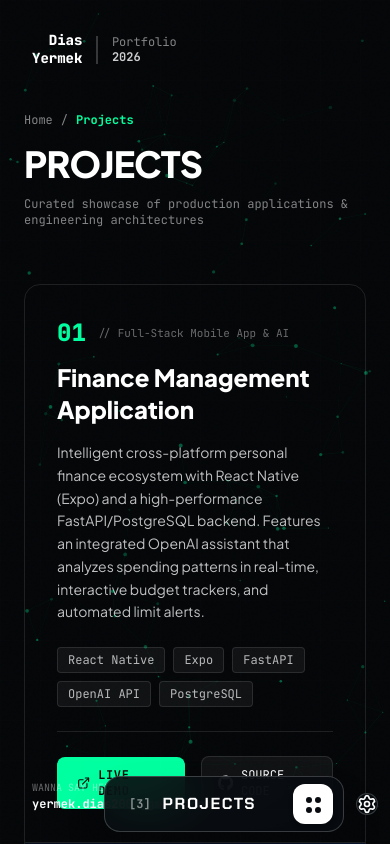
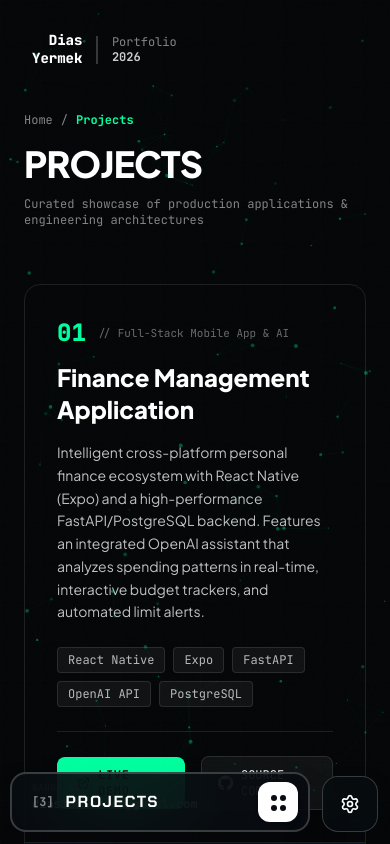
Before and after one commit to Daelijek/daelijekPortfolio, a Next.js app: page /projects in a window 390 px wide. Shown: the top 844 px of the page. Built offline with nearby package versions, Linux system fonts and the light colour scheme.

Commit message:
feat: improve menu animation, fix layout shifts and sync contacts

```diff
--- a/src/components/footer/FloatingFooter.jsx
+++ b/src/components/footer/FloatingFooter.jsx
@@ -36,12 +36,12 @@ export default function FloatingFooter() {
       <div className="pointer-events-auto">
         <p className="text-[10px] text-white/40 leading-tight uppercase">Wanna Say Hello?</p>
         <a
-          href="mailto:yermek.dias2004@gmail.com"
+          href="mailto:dias1605ermek@gmail.com"
           onMouseEnter={playHover}
           onClick={playClick}
           className="text-white hover:text-[var(--accent-color)] font-bold transition-colors block mt-0.5"
         >
-          yermek.dias2004@gmail.com
+          dias1605ermek@gmail.com
         </a>
       </div>
 
--- a/src/components/navigation/NavHeader.jsx
+++ b/src/components/navigation/NavHeader.jsx
@@ -1,6 +1,6 @@
 'use client';
 
-import React, { useState, useEffect } from 'react';
+import React, { useState, useEffect, useRef } from 'react';
 import Link from 'next/link';
 import { usePathname } from 'next/navigation';
 import { motion, AnimatePresence } from 'framer-motion';
@@ -22,6 +22,8 @@ export default function NavHeader() {
   const { theme, setTheme, soundEnabled, setSoundEnabled, lang, setLang, perfTier, setPerfTier, playHover, playClick } = useThemeAudio();
   const [isMenuOpen, setIsMenuOpen] = useState(false);
   const [isSettingsOpen, setIsSettingsOpen] = useState(false);
+  const menuRef = useRef(null);
+  const settingsRef = useRef(null);
 
   // Close menus on route change
   useEffect(() => {
@@ -29,12 +31,38 @@ export default function NavHeader() {
     setIsSettingsOpen(false);
   }, [pathname]);
 
+  // Handle outside click & escape key
+  useEffect(() => {
+    const handleClickOutside = (e) => {
+      if (menuRef.current && !menuRef.current.contains(e.target)) {
+        setIsMenuOpen(false);
+      }
+      if (settingsRef.current && !settingsRef.current.contains(e.target)) {
+        setIsSettingsOpen(false);
+      }
+    };
+    const handleKeyDown = (e) => {
+      if (e.key === 'Escape') {
+        setIsMenuOpen(false);
+        setIsSettingsOpen(false);
+      }
+    };
+    document.addEventListener('mousedown', handleClickOutside);
+    document.addEventListener('keydown', handleKeyDown);
+    return () => {
+      document.removeEventListener('mousedown', handleClickOutside);
+      document.removeEventListener('keydown', handleKeyDown);
+    };
+  }, []);
+
   const navLinks = [
     { href: '/', index: '1', label: 'Home' },
     { href: '/about', index: '2', label: 'About' },
     { href: '/projects', index: '3', label: 'Projects' },
     { href: '/contact', index: '4', label: 'Contact' },
   ];
+
+  const currentNav = navLinks.find((l) => l.href === pathname) || navLinks[0];
 
   return (
     <>
@@ -67,56 +95,50 @@ export default function NavHeader() {
         </header>
       )}
 
-      {/* Bottom Right Controls: Aligned strictly to bottom level of left block */}
-      <div className="fixed bottom-3 sm:bottom-4 lg:bottom-5 right-3 sm:right-4 lg:right-5 z-40 flex items-center gap-3 font-mono select-none">
-        {/* Navigation Menu Capsule Button & Expandable Modal */}
-        <div className="relative">
-          {/* Collapsed Button (Rendered when menu is closed) */}
-          {!isMenuOpen && (
-            <button
-              onClick={() => {
-                playClick();
-                setIsMenuOpen(true);
-                if (isSettingsOpen) setIsSettingsOpen(false);
-              }}
-              onMouseEnter={playHover}
-              className="group flex items-center justify-between min-w-[240px] sm:min-w-[270px] pl-6 pr-2.5 h-14 sm:h-16 rounded-2xl sm:rounded-3xl bg-[#080C10]/90 backdrop-blur-xl border border-white/20 hover:border-[var(--accent-border)] transition-all shadow-2xl"
-              aria-label="Open navigation menu"
+      {/* Bottom Right Controls: Aligned strictly to bottom line */}
+      <div className="fixed bottom-3 sm:bottom-4 lg:bottom-5 right-3 sm:right-4 lg:right-5 z-40 flex items-end gap-3 font-mono select-none">
+        {/* Navigation Menu Capsule & Expandable Curtain */}
+        <div ref={menuRef} className="relative w-[300px] xs:w-[330px] sm:w-[360px]">
+          <div
+            className={`w-full rounded-2xl sm:rounded-3xl backdrop-blur-2xl transition-colors duration-300 font-mono select-none overflow-hidden border-2 ${
+              isMenuOpen
+                ? 'bg-[#04080A]/95 border-[var(--accent-color)] shadow-[0_0_50px_var(--accent-glow)]'
+                : 'bg-[#080C10]/90 border-white/20 hover:border-[var(--accent-border)] shadow-2xl'
+            }`}
           >
-              {/* Index & Label */}
-              <div className="flex items-center gap-3">
-                <span className="text-xs sm:text-sm text-white/50 font-mono font-bold">
-                  [{navLinks.find((l) => l.href === pathname)?.index || '1'}]
-                </span>
-                <span className="text-base sm:text-lg font-black tracking-widest text-white uppercase font-display">
-                  {navLinks.find((l) => l.href === pathname)?.label || 'Home'}
-                </span>
-              </div>
-
-              {/* White Rounded Square Matrix Icon */}
-              <div className="w-10 h-10 sm:w-11 sm:h-11 rounded-xl sm:rounded-2xl bg-white flex items-center justify-center shadow-md group-hover:scale-105 transition-transform shrink-0">
-                <div className="grid grid-cols-2 gap-1 w-3.5 h-3.5 items-center justify-center">
-                  <span className="w-1.5 h-1.5 rounded-full bg-[#080C10]" />
-                  <span className="w-1.5 h-1.5 rounded-full bg-[#080C10]" />
-                  <span className="w-1.5 h-1.5 rounded-full bg-[#080C10]" />
-                  <span className="w-1.5 h-1.5 rounded-full bg-[#080C10]" />
-                </div>
-              </div>
-            </button>
-          )}
-
-          {/* Expanded Navigation Menu Card (Expands smoothly upwards) */}
-          <AnimatePresence>
+            {/* Expanded Content (Expands upwards like a curtain) */}
+            <AnimatePresence initial={false}>
               {isMenuOpen && (
                 <motion.div
-                initial={{ opacity: 0, scale: 0.94, y: 15 }}
-                animate={{ opacity: 1, scale: 1, y: 0 }}
-                exit={{ opacity: 0, scale: 0.94, y: 15 }}
-                transition={{ type: 'spring', damping: 26, stiffness: 280 }}
-                className="absolute right-0 bottom-0 w-88 sm:w-96 bg-[#04080A]/95 backdrop-blur-2xl border-2 border-[var(--accent-color)] rounded-3xl p-5 sm:p-6 shadow-[0_0_50px_var(--accent-glow)] font-mono z-50 flex flex-col gap-4 select-none"
+                  key="curtain-content"
+                  initial={{ height: 0, opacity: 0 }}
+                  animate={{
+                    height: 'auto',
+                    opacity: 1,
+                    transition: {
+                      height: { duration: 0.52, ease: [0.22, 1, 0.36, 1] },
+                      opacity: { duration: 0.4, ease: 'easeOut', delay: 0.05 },
+                    },
+                  }}
+                  exit={{
+                    height: 0,
+                    opacity: 0,
+                    transition: {
+                      height: { duration: 0.42, ease: [0.32, 0, 0.2, 1] },
+                      opacity: { duration: 0.25, ease: 'easeIn' },
+                    },
+                  }}
+                  className="overflow-hidden"
+                >
+                  <motion.div
+                    initial={{ y: 14, opacity: 0 }}
+                    animate={{ y: 0, opacity: 1 }}
+                    exit={{ y: 8, opacity: 0 }}
+                    transition={{ duration: 0.45, ease: [0.22, 1, 0.36, 1] }}
+                    className="p-4 sm:p-5 pb-3 flex flex-col gap-3.5 sm:gap-4"
                   >
                     {/* 1. Header */}
-                <div className="flex items-start justify-between border-b border-white/10 pb-3">
+                    <div className="flex items-start justify-between border-b border-white/10 pb-2.5">
                       <div>
                         <h3 className="text-xl sm:text-2xl font-black text-white uppercase tracking-wider font-display">
                           Menu
@@ -131,44 +153,44 @@ export default function NavHeader() {
                     </div>
 
                     {/* 2. Quick Connect Socials (2x2 Grid) */}
-                <div className="grid grid-cols-2 gap-2.5 text-xs">
+                    <div className="grid grid-cols-2 gap-2 text-xs">
                       <a
                         href="https://www.linkedin.com/in/dias-yermek/"
                         target="_blank"
                         rel="noopener noreferrer"
                         onMouseEnter={playHover}
-                    className="flex items-center gap-2.5 p-3 rounded-xl bg-white/5 border border-white/10 hover:border-[var(--accent-border)] hover:text-[var(--accent-color)] text-white/80 transition-colors"
+                        className="flex items-center gap-2 p-2.5 rounded-xl bg-white/5 border border-white/10 hover:border-[var(--accent-border)] hover:text-[var(--accent-color)] text-white/80 transition-colors"
                       >
-                    <span className="w-1.5 h-1.5 rounded-full bg-[var(--accent-color)]" />
-                    <span className="text-xs font-mono">LinkedIn</span>
+                        <span className="w-1.5 h-1.5 rounded-full bg-[var(--accent-color)] shrink-0" />
+                        <span className="text-xs font-mono truncate">LinkedIn</span>
                       </a>
                       <a
                         href="https://github.com/Daelijek"
                         target="_blank"
                         rel="noopener noreferrer"
                         onMouseEnter={playHover}
-                    className="flex items-center gap-2.5 p-3 rounded-xl bg-white/5 border border-white/10 hover:border-[var(--accent-border)] hover:text-[var(--accent-color)] text-white/80 transition-colors"
+                        className="flex items-center gap-2 p-2.5 rounded-xl bg-white/5 border border-white/10 hover:border-[var(--accent-border)] hover:text-[var(--accent-color)] text-white/80 transition-colors"
                       >
-                    <span className="w-1.5 h-1.5 rounded-full bg-white/40" />
-                    <span className="text-xs font-mono">GitHub</span>
+                        <span className="w-1.5 h-1.5 rounded-full bg-white/40 shrink-0" />
+                        <span className="text-xs font-mono truncate">GitHub</span>
                       </a>
                       <a
-                    href="https://t.me/daelijek"
+                        href="https://t.me/daelijek_og"
                         target="_blank"
                         rel="noopener noreferrer"
                         onMouseEnter={playHover}
-                    className="flex items-center gap-2.5 p-3 rounded-xl bg-white/5 border border-white/10 hover:border-[var(--accent-border)] hover:text-[var(--accent-color)] text-white/80 transition-colors"
+                        className="flex items-center gap-2 p-2.5 rounded-xl bg-white/5 border border-white/10 hover:border-[var(--accent-border)] hover:text-[var(--accent-color)] text-white/80 transition-colors"
                       >
-                    <span className="w-1.5 h-1.5 rounded-full bg-cyan-400" />
-                    <span className="text-xs font-mono">Telegram</span>
+                        <span className="w-1.5 h-1.5 rounded-full bg-cyan-400 shrink-0" />
+                        <span className="text-xs font-mono truncate">Telegram</span>
                       </a>
                       <a
-                    href="mailto:yermek.dias2004@gmail.com"
+                        href="mailto:dias1605ermek@gmail.com"
                         onMouseEnter={playHover}
-                    className="flex items-center gap-2.5 p-3 rounded-xl bg-white/5 border border-white/10 hover:border-[var(--accent-border)] hover:text-[var(--accent-color)] text-white/80 transition-colors"
+                        className="flex items-center gap-2 p-2.5 rounded-xl bg-white/5 border border-white/10 hover:border-[var(--accent-border)] hover:text-[var(--accent-color)] text-white/80 transition-colors"
                       >
-                    <span className="w-1.5 h-1.5 rounded-full bg-emerald-400" />
-                    <span className="text-xs font-mono">Email</span>
+                        <span className="w-1.5 h-1.5 rounded-full bg-emerald-400 shrink-0" />
+                        <span className="text-xs font-mono truncate">Email</span>
                       </a>
                     </div>
 
@@ -178,14 +200,14 @@ export default function NavHeader() {
                       target="_blank"
                       rel="noopener noreferrer"
                       onMouseEnter={playHover}
-                  className="flex items-center justify-between p-3.5 rounded-xl bg-white/5 border border-white/15 hover:border-[var(--accent-border)] hover:text-[var(--accent-color)] text-white font-bold text-xs tracking-wider uppercase transition-colors"
+                      className="flex items-center justify-between p-3 rounded-xl bg-white/5 border border-white/15 hover:border-[var(--accent-border)] hover:text-[var(--accent-color)] text-white font-bold text-xs tracking-wider uppercase transition-colors"
                     >
                       <span className="font-display text-xs">DEV LABS</span>
                       <ExternalLink className="w-4 h-4 text-[var(--accent-color)]" />
                     </a>
 
                     {/* 4. Navigation Routes */}
-                <nav className="space-y-2 pt-1 border-t border-white/10">
+                    <nav className="space-y-1.5 pt-1 border-t border-white/10">
                       {navLinks
                         .filter((item) => item.href !== pathname)
                         .map((item) => (
@@ -197,11 +219,11 @@ export default function NavHeader() {
                               setIsMenuOpen(false);
                             }}
                             onMouseEnter={playHover}
-                        className="flex items-center justify-between p-3.5 rounded-xl border border-white/10 hover:border-[var(--accent-border)] bg-white/5 hover:bg-[var(--accent-glow)] text-white hover:text-[var(--accent-color)] transition-all group"
+                            className="flex items-center justify-between p-3 rounded-xl border border-white/10 hover:border-[var(--accent-border)] bg-white/5 hover:bg-[var(--accent-glow)] text-white hover:text-[var(--accent-color)] transition-all group"
                           >
                             <div className="flex items-center gap-3">
                               <span className="text-xs text-white/40 font-mono">[{item.index}]</span>
-                          <span className="text-base font-bold uppercase tracking-wider font-display">
+                              <span className="text-sm sm:text-base font-bold uppercase tracking-wider font-display">
                                 {item.label}
                               </span>
                             </div>
@@ -209,26 +231,60 @@ export default function NavHeader() {
                           </Link>
                         ))}
                     </nav>
+                    {/* Fixed separator before bottom capsule */}
+                    <div className="h-[1px] w-full bg-white/10 mt-0.5" />
+                  </motion.div>
+                </motion.div>
+              )}
+            </AnimatePresence>
 
-                {/* 5. Bottom Current Active Route & Close Matrix Button */}
+            {/* Bottom Capsule Bar (Always persistent in the same position, perfectly static) */}
             <div
               onClick={() => {
                 playClick();
-                    setIsMenuOpen(false);
+                setIsMenuOpen((prev) => !prev);
+                if (!isMenuOpen && isSettingsOpen) setIsSettingsOpen(false);
               }}
-                  className="flex items-center justify-between pt-2 border-t border-white/10 cursor-pointer group"
+              onMouseEnter={playHover}
+              role="button"
+              tabIndex={0}
+              onKeyDown={(e) => {
+                if (e.key === 'Enter' || e.key === ' ') {
+                  e.preventDefault();
+                  playClick();
+                  setIsMenuOpen((prev) => !prev);
+                }
+              }}
+              aria-expanded={isMenuOpen}
+              aria-label={isMenuOpen ? 'Close navigation menu' : 'Open navigation menu'}
+              className="group flex items-center justify-between pl-5 sm:pl-6 pr-2.5 h-14 sm:h-16 cursor-pointer"
             >
-                  <div className="flex items-center gap-3 pl-1">
-                    <span className="text-xs sm:text-sm text-[var(--accent-color)] font-mono font-bold">
-                      [{navLinks.find((l) => l.href === pathname)?.index || '1'}]
+              {/* Index & Label */}
+              <div className="flex items-center gap-3">
+                <span
+                  className={`text-xs sm:text-sm font-mono font-bold transition-colors ${
+                    isMenuOpen ? 'text-[var(--accent-color)]' : 'text-white/50'
+                  }`}
+                >
+                  [{currentNav.index}]
                 </span>
-                    <span className="text-base sm:text-lg font-black tracking-widest text-[var(--accent-color)] uppercase font-display">
-                      {navLinks.find((l) => l.href === pathname)?.label || 'Home'}
+                <span
+                  className={`text-base sm:text-lg font-black tracking-widest uppercase font-display transition-colors ${
+                    isMenuOpen ? 'text-[var(--accent-color)]' : 'text-white'
+                  }`}
+                >
+                  {currentNav.label}
                 </span>
               </div>
 
-                  {/* Active Matrix Button that closes menu */}
-                  <div className="w-10 h-10 sm:w-11 sm:h-11 rounded-xl sm:rounded-2xl bg-white text-[#04080A] flex items-center justify-center shadow-md group-hover:scale-105 transition-transform">
+              {/* White Matrix Icon Button */}
+              <div
+                className={`w-10 h-10 sm:w-11 sm:h-11 rounded-xl sm:rounded-2xl flex items-center justify-center shadow-md group-hover:scale-105 transition-all duration-500 shrink-0 ${
+                  isMenuOpen
+                    ? 'bg-white text-[#04080A] rotate-90 shadow-[0_0_15px_rgba(255,255,255,0.4)]'
+                    : 'bg-white text-[#080C10]'
+                }`}
+              >
                 <div className="grid grid-cols-2 gap-1 w-3.5 h-3.5 items-center justify-center">
                   <span className="w-1.5 h-1.5 rounded-full bg-[#080C10]" />
                   <span className="w-1.5 h-1.5 rounded-full bg-[#080C10]" />
@@ -237,13 +293,11 @@ export default function NavHeader() {
                 </div>
               </div>
             </div>
-              </motion.div>
-            )}
-          </AnimatePresence>
+          </div>
         </div>
 
-        {/* System Settings Gear Button & Modal (Matching size and bottom alignment) */}
-        <div className="relative">
+        {/* System Settings Gear Button & Modal */}
+        <div ref={settingsRef} className="relative self-end">
           <button
             onClick={() => {
               playClick();
@@ -251,7 +305,7 @@ export default function NavHeader() {
               if (isMenuOpen) setIsMenuOpen(false);
             }}
             onMouseEnter={playHover}
-            className={`w-13 h-13 sm:w-14 sm:h-14 rounded-2xl sm:rounded-3xl backdrop-blur-md border transition-all flex items-center justify-center text-white shadow-2xl ${
+            className={`w-14 h-14 sm:h-16 sm:w-16 rounded-2xl sm:rounded-3xl backdrop-blur-md border transition-all flex items-center justify-center text-white shadow-2xl ${
               isSettingsOpen
                 ? 'bg-[var(--accent-glow)] border-[var(--accent-border)] text-[var(--accent-color)] shadow-[0_0_20px_var(--accent-glow)]'
                 : 'bg-[#080C10]/85 border-white/20 hover:border-[var(--accent-border)]'
@@ -265,11 +319,11 @@ export default function NavHeader() {
           <AnimatePresence>
             {isSettingsOpen && (
               <motion.div
-                initial={{ opacity: 0, y: -10, scale: 0.96 }}
+                initial={{ opacity: 0, y: 15, scale: 0.96 }}
                 animate={{ opacity: 1, y: 0, scale: 1 }}
-                exit={{ opacity: 0, y: -10, scale: 0.96 }}
-                transition={{ duration: 0.2, ease: 'easeOut' }}
-                className="absolute right-0 bottom-16 sm:bottom-18 w-80 bg-[#080B0E]/95 backdrop-blur-xl border border-white/15 rounded-2xl sm:rounded-3xl p-5 shadow-2xl font-mono"
+                exit={{ opacity: 0, y: 15, scale: 0.96 }}
+                transition={{ duration: 0.25, ease: [0.16, 1, 0.3, 1] }}
+                className="absolute right-0 bottom-16 sm:bottom-20 w-80 bg-[#080B0E]/95 backdrop-blur-xl border border-white/15 rounded-2xl sm:rounded-3xl p-5 shadow-2xl font-mono z-50"
               >
                 {/* Header */}
                 <div className="flex items-center justify-between border-b border-white/10 pb-3 mb-4">
--- a/src/data/portfolioData.js
+++ b/src/data/portfolioData.js
@@ -214,8 +214,8 @@ export const portfolioContent = {
       tag: "SECTOR_04 // COMMUNICATION PORT",
       title: "INITIALIZE CONTACT",
       lead: "Have an ambitious project, startup venture, or full-time / contract opportunity? My channels are open. Fastest response via Telegram.",
-      email: "yermek.dias2004@gmail.com",
-      telegram: "https://t.me/daelijek",
+      email: "dias1605ermek@gmail.com",
+      telegram: "https://t.me/daelijek_og",
       github: "https://github.com/Daelijek",
       linkedin: "https://www.linkedin.com/in/dias-yermek/",
       copied: "EMAIL_COPIED_TO_CLIPBOARD",
@@ -444,8 +444,8 @@ export const portfolioContent = {
       tag: "СЕКТОР_04 // ПОРТ СВЯЗИ",
       title: "ИНИЦИАЛИЗАЦИЯ СВЯЗИ",
       lead: "Ищете сильного разработчика для проекта, стартапа или в команду на full-time / contract? Напишите мне в Telegram для быстрого ответа.",
-      email: "yermek.dias2004@gmail.com",
-      telegram: "https://t.me/daelijek",
+      email: "dias1605ermek@gmail.com",
+      telegram: "https://t.me/daelijek_og",
       github: "https://github.com/Daelijek",
       linkedin: "https://www.linkedin.com/in/dias-yermek/",
       copied: "EMAIL_СКОПИРОВАН_В_БУФЕР",
```
Also changed, not shown: 1 other file (tests, documents, lock files or other folders). Lines whose indentation alone changed are shown as unchanged.
